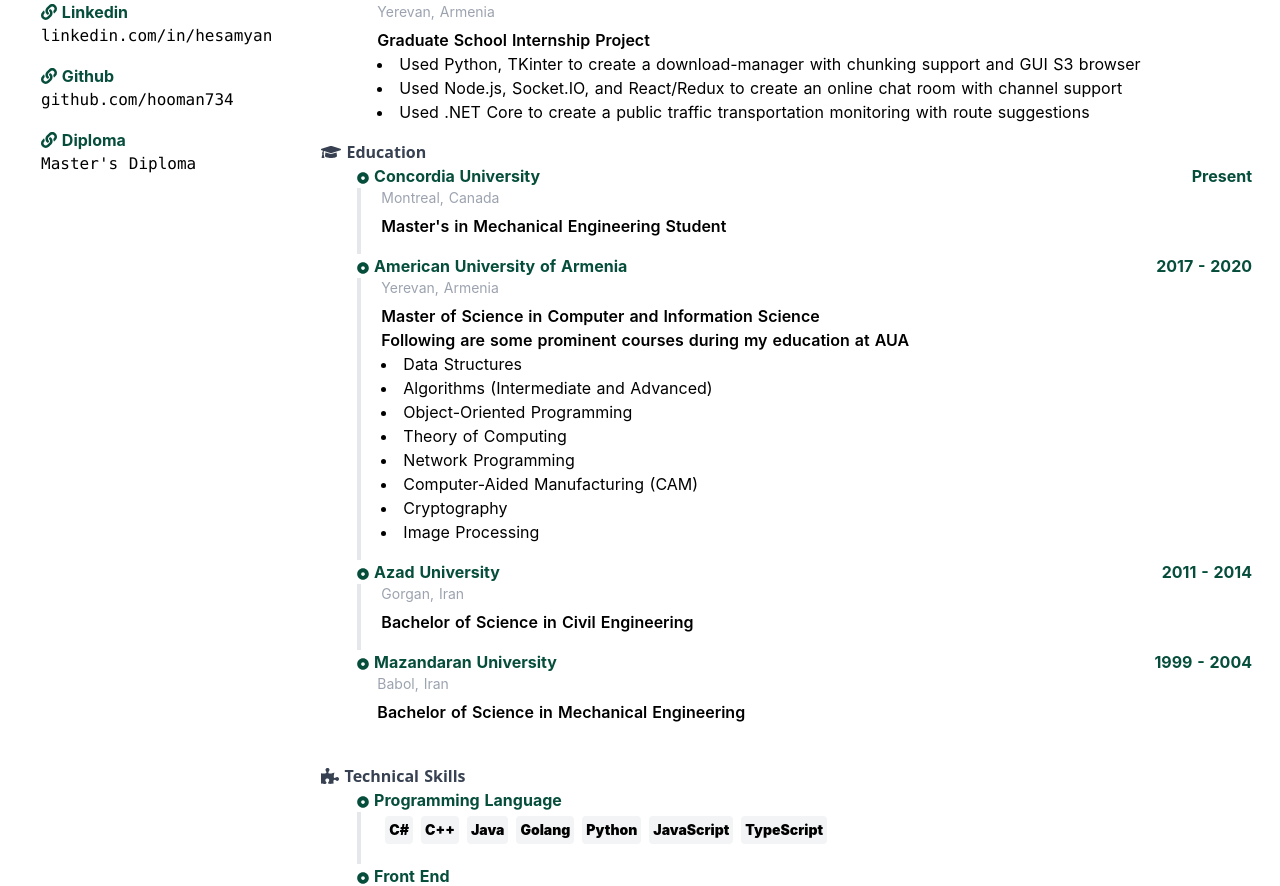
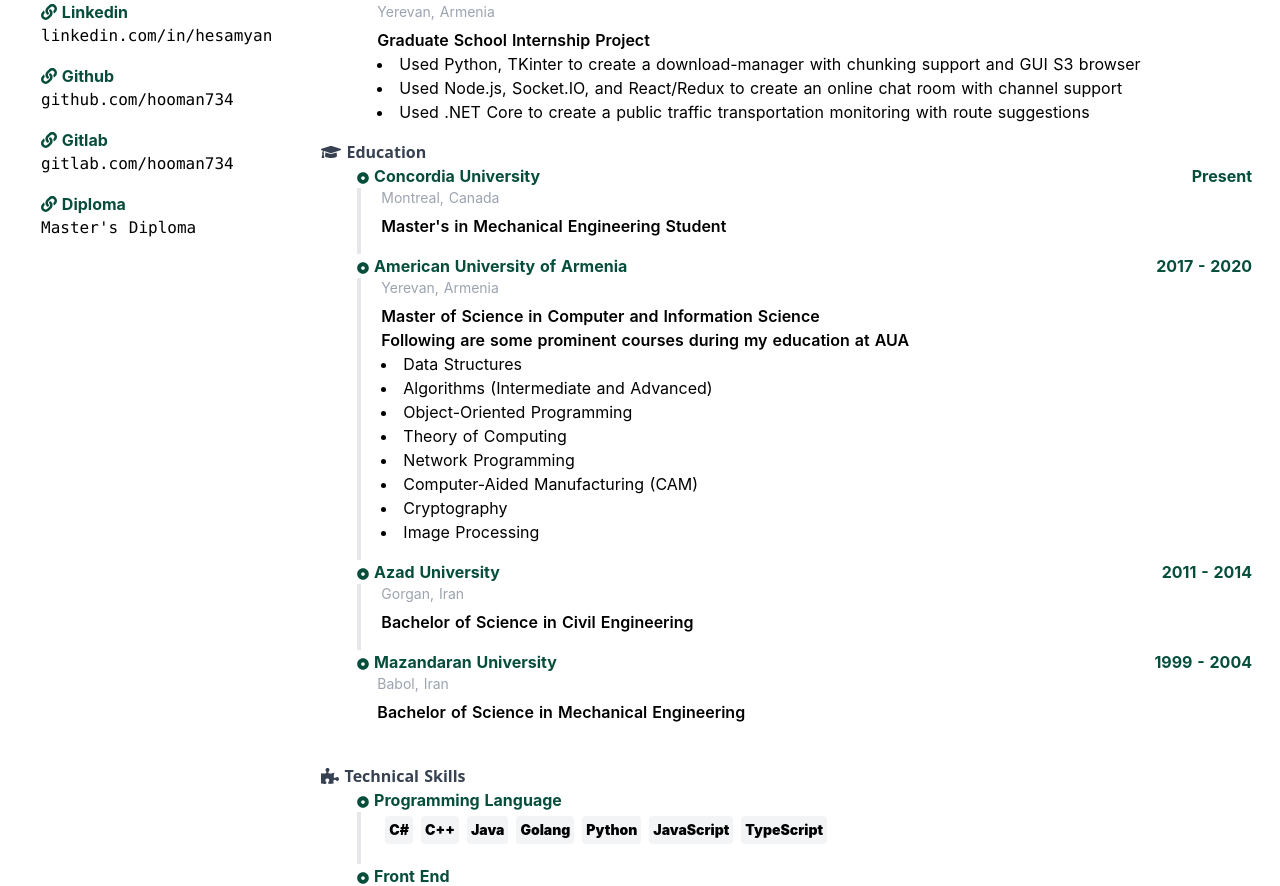
Before and after one commit to hooman734/cv-new, a Nuxt app: page / in a window 1280 px wide. Shown: the part 1384-2270 px from the top of the page. Built offline with nearby package versions, Linux system fonts and the light colour scheme.

Commit message:
gitlab added

```diff
--- a/components/SidePanel.vue
+++ b/components/SidePanel.vue
@@ -62,6 +62,14 @@
 
             <p class="text-green-900 font-bold">
               <font-awesome-icon icon="link"/>
+              Gitlab
+            </p>
+            <a target="_blank" href="https://gitlab.com/hooman734">
+              <p class="font-light mb-4 font-mono">gitlab.com/hooman734</p>
+            </a>
+
+            <p class="text-green-900 font-bold">
+              <font-awesome-icon icon="link"/>
               Diploma
             </p>
             <a target="_blank" href="https://hooman734.github.io/assets/Masters-Diploma.pdf">
```
